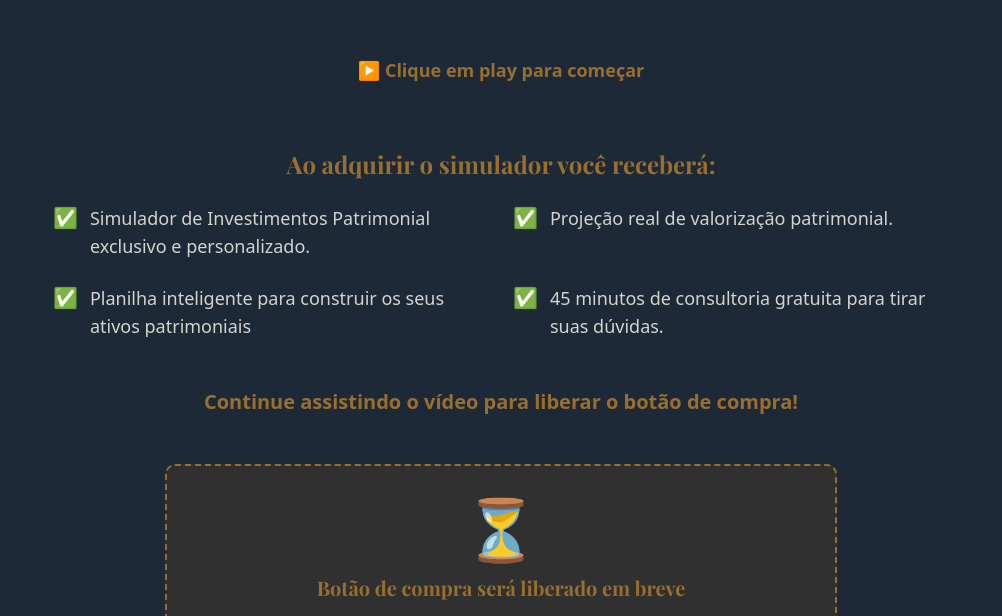
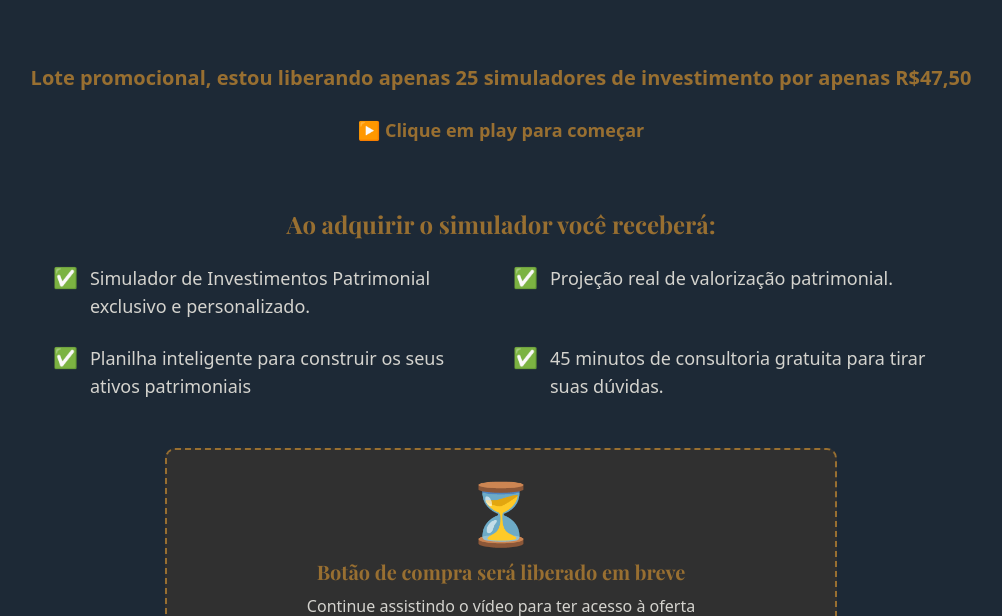
Before and after one commit to Gabrielk127/pagina-captura, a Next.js app: page / in a window 1280 px wide. Shown: the part 763-1379 px from the top of the page, without its empty margins (139-1141 px from the left). Built offline with nearby package versions, Linux system fonts and the light colour scheme.

Commit message:
alterações cores e textos

```diff
--- a/src/app/page.tsx
+++ b/src/app/page.tsx
@@ -119,7 +119,7 @@ export default function PatrimonialGrowthCalculator() {
             video="https://www.youtube.com/watch?v=dQw4w9WgXcQ"
             playing={true}
             onTimeReached={handleVideoTimeReached}
-            requiredTimeInSeconds={60}
+            requiredTimeInSeconds={1}
           />
         </motion.div>
         {/* Benefits Section */}
@@ -158,18 +158,6 @@ export default function PatrimonialGrowthCalculator() {
           </div>
         </motion.section>
         {/* CTA Section - Aparece sempre */}
-        <motion.section variants={itemVariants} className="my-12 text-center">
-          <motion.p
-            initial={{ scale: 0.8, opacity: 0 }}
-            whileInView={{ scale: 1, opacity: 1 }}
-            transition={{ duration: 0.6 }}
-            className="mb-8 text-xl font-semibold text-primary"
-          >
-            {showButton
-              ? "Lote promocional, estou liberando apenas 25 simuladores de investimento"
-              : "Continue assistindo o vídeo para liberar o botão de compra!"}
-          </motion.p>
-        </motion.section>
         {/* Buy Button Section - Aparece apenas após o tempo necessário */}
         {showButton ? (
           <motion.section
@@ -212,7 +200,7 @@ export default function PatrimonialGrowthCalculator() {
                     }}
                   >
                     <span className="block md:inline text-lg md:text-xl lg:text-2xl leading-tight">
-                      Garanta já o seu, por apenas R$47,50
+                      Garanta já o seu
                     </span>
                   </Button>
                 </motion.div>
--- a/src/components/vsl-video.tsx
+++ b/src/components/vsl-video.tsx
@@ -123,6 +123,14 @@ const VslVideo = ({
           </div>
         )}
 
+        {/* CTA Section - Sempre visível */}
+        <div className="my-6 text-center">
+          <p className="text-xl font-semibold" style={{ color: "#986f31" }}>
+            Lote promocional, estou liberando apenas <strong>25</strong>{" "}
+            simuladores de investimento por apenas R$47,50
+          </p>
+        </div>
+
         {/* Mensagem para iniciar o vídeo */}
         {!timerStarted && (
           <div className="mt-4 text-center">
@@ -145,7 +153,7 @@ const VslVideo = ({
                   });
                 }
               }}
-              className="bg-[#986f31] text-white rounded-lg px-6 py-3 mx-auto inline-block hover:bg-[#b8853d] transition-colors cursor-pointer"
+              className="bg-green-600 text-white rounded-lg px-6 py-3 mx-auto inline-block hover:bg-green-700  cursor-pointer transition-all duration-300 ease-in-out transform hover:scale-105"
             >
               <p className="font-bold text-lg">
                 Garanta Já o Simulador de Investimentos
```
